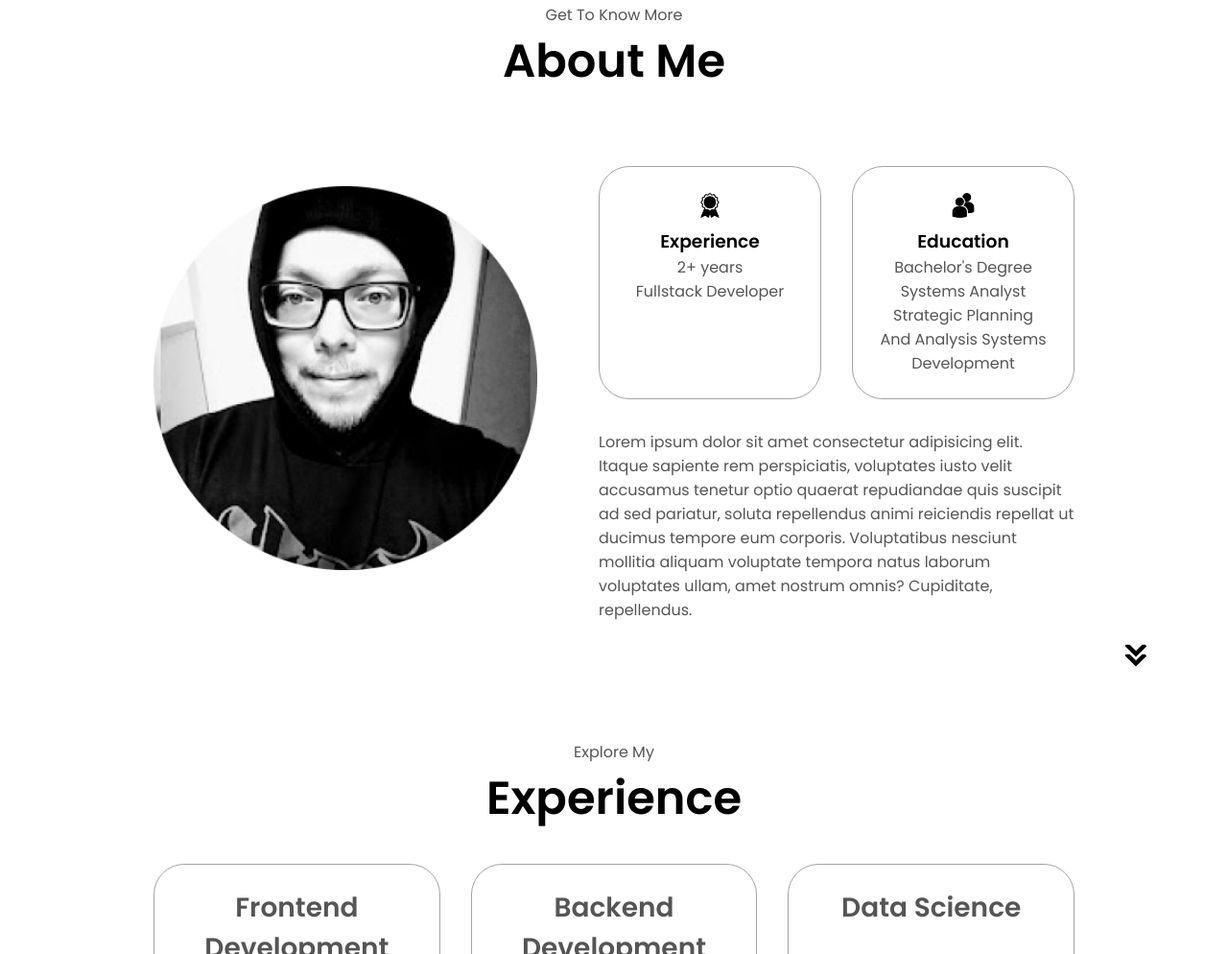
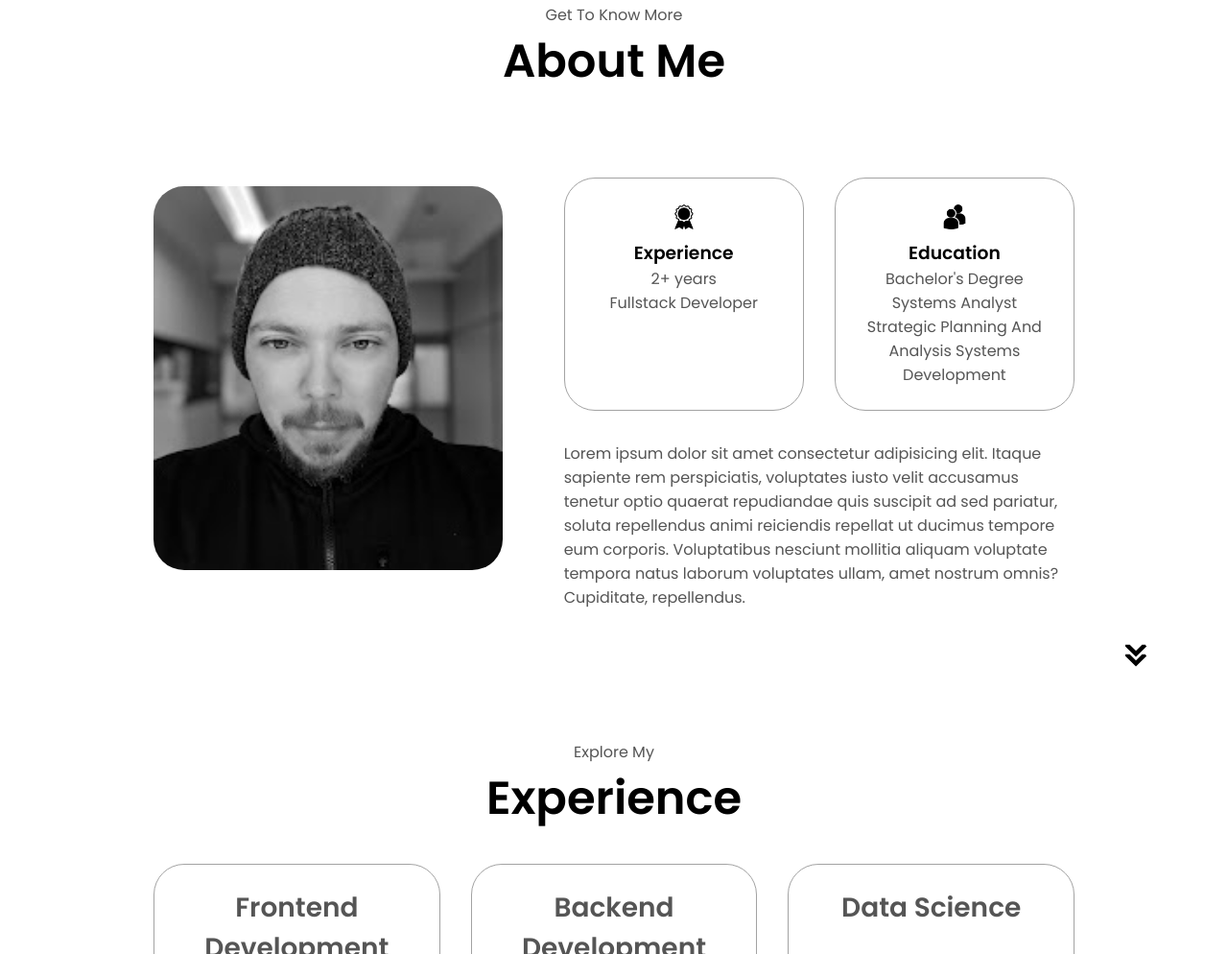
Before and after one commit to alanhspinheiro/portifolio_3, a plain HTML site: page index.html in a window 1280 px wide. Shown: the part 925-1919 px from the top of the page at 96% size. Drawn offline with Linux system fonts and the light colour scheme.

Commit message:
atualiza foto

```diff
--- a/index.html
+++ b/index.html
@@ -61,7 +61,7 @@
         <h1 class="title">About Me</h1>
         <div class="section-container">
             <div class="section__pic-container">
-            <img src="./assets/about1.png" alt="Profile picture" class="about-pic"/>
+            <img src="./assets/IMG_20230619_121009_2-01.png" alt="Profile picture" class="about-pic"/>
         </div>
         <div class="about-details-container">
             <div class="about-containers">
```
